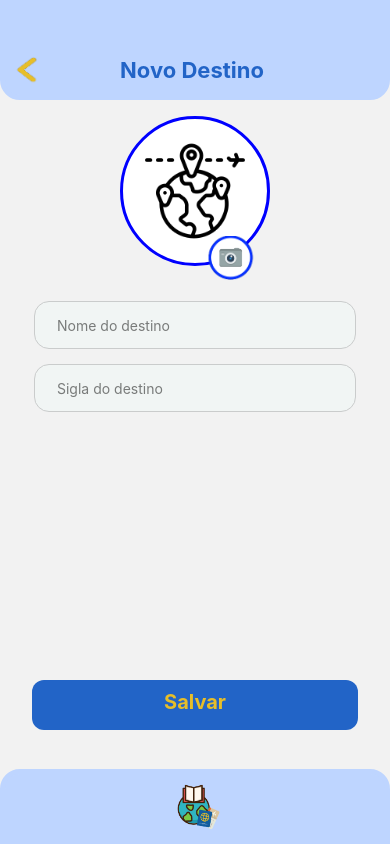
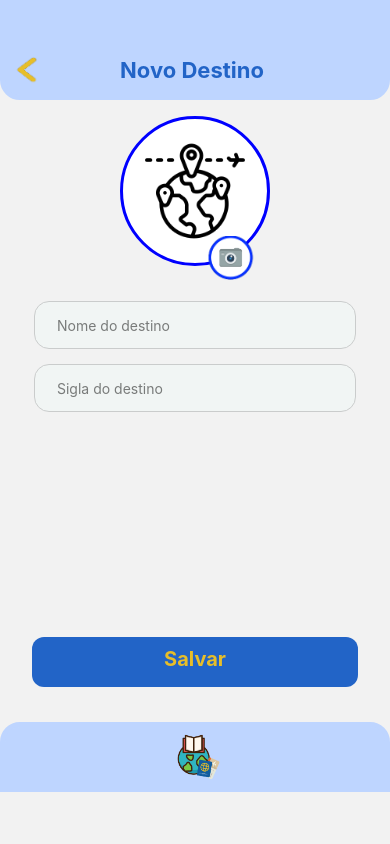
Before and after one commit to Laisbn/exchangeU-app-front, a React Native app: screen /NewDestiny in a window 390 px wide. Built offline with nearby package versions, Linux system fonts and the light colour scheme.

Commit message:
fix_errorMensagens

```diff
--- a/src/screens/Home.js
+++ b/src/screens/Home.js
@@ -224,6 +224,7 @@ const Home = ({ navigation }) => {
                           setDestinySelected(country);
                           setModalDeleteCountryIsOpen(true);
                         }}
+                        style={{zIndex:999999}}
                       >
                         <Ionicons
                           name="remove-circle-sharp"
--- a/src/screens/NewDestiny.js
+++ b/src/screens/NewDestiny.js
@@ -1,5 +1,5 @@
 /* eslint-disable prettier/prettier */
-import { View, Image, Pressable, TextInput, Alert } from "react-native";
+import { View, Image, Pressable, TextInput, Alert, ScrollView } from "react-native";
 import React from "react";
 import { useState } from "react";
 import Button from "./assets/components/Button";
@@ -47,7 +47,7 @@ const NewDestiny = ({ navigation }) => {
   };
 
   const handleCreateNewDestiny = async () => {
-    if (name === "" && code === "") {
+    if (name === "" || code === "") {
       return setIsError(true);
     }
 
@@ -71,6 +71,7 @@ const NewDestiny = ({ navigation }) => {
 
       resetForm();
     } catch (error) {
+      console.log(error.response.data)
       Alert.alert(
         "Erro na criação do usuário",
         "Ocorreu um erro na criação do usuário, aguarde e tente novamente mais tarde"
@@ -84,6 +85,7 @@ const NewDestiny = ({ navigation }) => {
     <Loading />
   ) : (
     <>
+    <ScrollView style={{flex:1}}>
       <View style={{ flex: 1 }}>
         <Header title="Novo Destino" />
 
@@ -189,12 +191,15 @@ const NewDestiny = ({ navigation }) => {
             />
           </View>
           <View style={{ marginHorizontal: 35, alignSelf: "baseline" }}>
-            {isError && name === "" && (
+            {isError && code === "" && (
               <ErrorMessageInput text="A sigla do destino deve ser informado." />
             )}
           </View>
         </View>
-        <View style={{ paddingHorizontal: 32, marginBottom: 24 }}>
+        <View style={{ height:210}}>
+
+        </View>
+        <View style={{ paddingHorizontal: 32, marginBottom: 20, marginTop:15 }}>
           <Button
             title="Salvar"
             onPress={handleCreateNewDestiny}
@@ -209,7 +214,6 @@ const NewDestiny = ({ navigation }) => {
           style={{
             backgroundColor: "#BED5FF",
             width: "100%",
-            height: 75,
             borderColor: "#BED5FF",
             borderWidth: 5,
             marginTop: 15,
@@ -237,6 +241,7 @@ const NewDestiny = ({ navigation }) => {
           </View>
         </View>
       </View>
+      </ScrollView>
     </>
   );
 };
```
